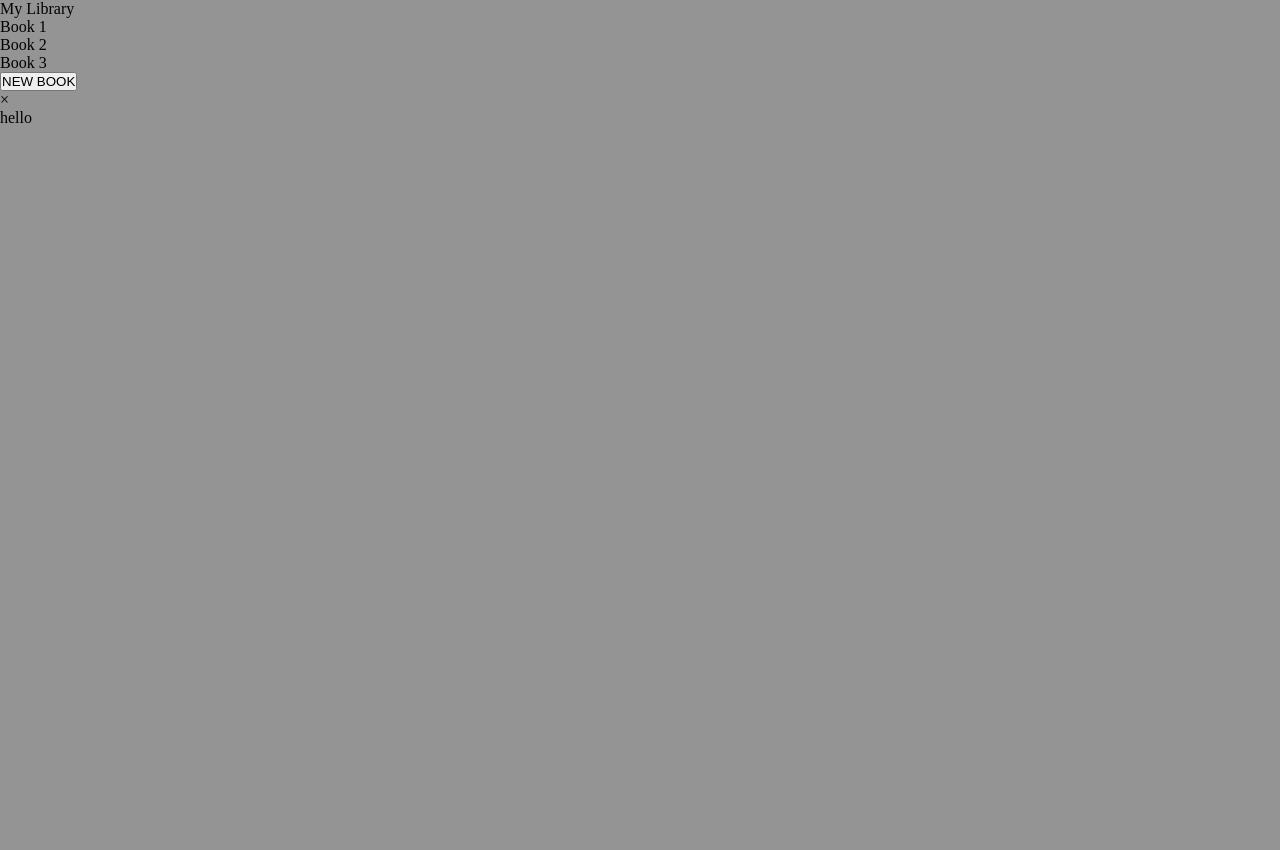
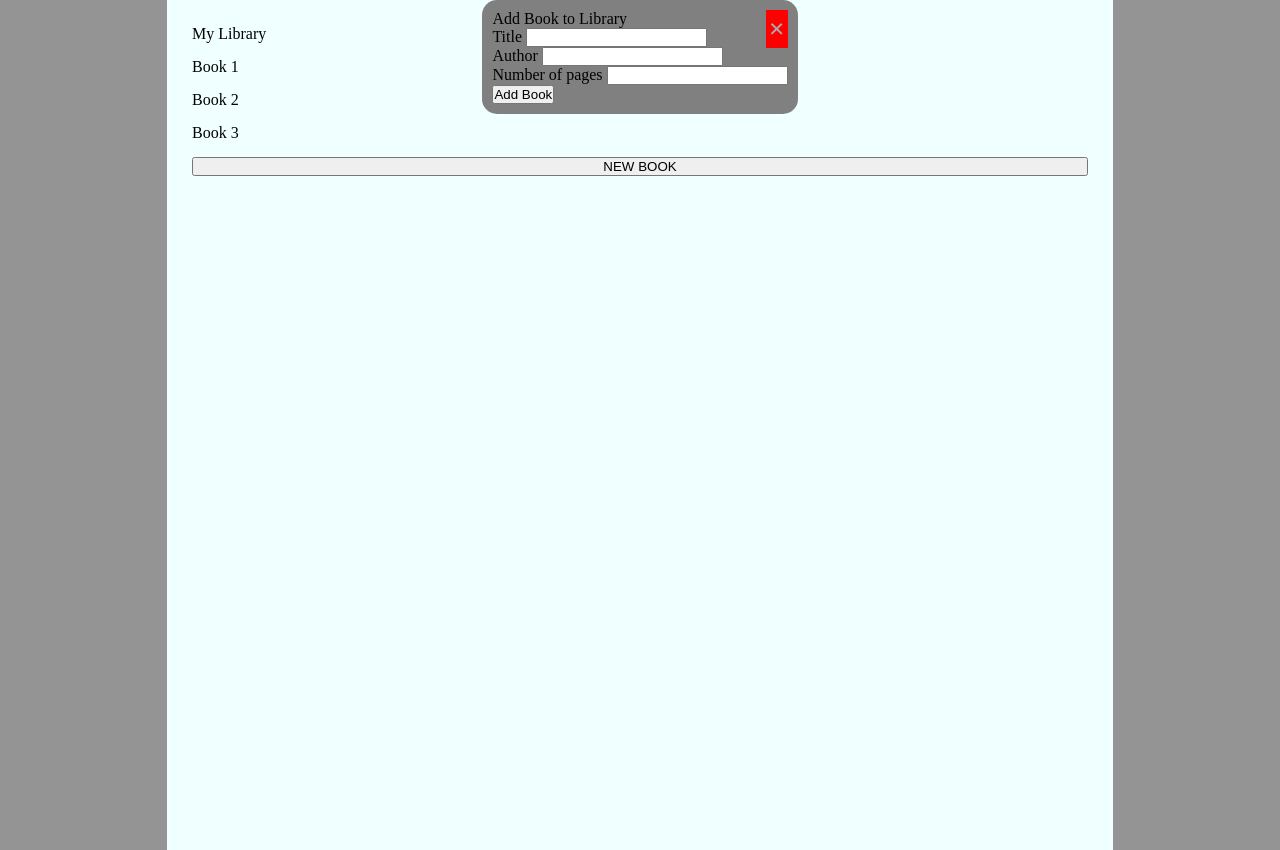
Before and after one commit to Rxanadu/odin-library, a plain HTML site: page index.html in a window 1280 px wide. Both pictures are taken after a click on the button "NEW BOOK". Before the commit the page ends 800 px from the top, so only its background shows below. Drawn offline with Linux system fonts and the light colour scheme.

Commit message:
added CSS to library, form

```diff
--- a/index.html
+++ b/index.html
@@ -1,12 +1,14 @@
 <!DOCTYPE html>
 <html lang="en">
+
 <head>
     <meta charset="UTF-8">
     <meta http-equiv="X-UA-Compatible" content="IE=edge">
     <meta name="viewport" content="width=device-width, initial-scale=1.0">
     <link rel="stylesheet" href="style.css">
-    <title>Document</title>
+    <title>ODIN - Library</title>
 </head>
+
 <body>
     <div class="library">
         <p>My Library</p>
@@ -16,15 +18,41 @@
             <li class="book">Book 3</li>
         </ul>
         <button class="add" id="add-btn">NEW BOOK</button>
-
+    </div>
     <div class="add-modal" id="add-modal">
         <div class="modal-content">
+            <div class="modal-header">
                 <span class="close">&times;</span>
-            <p>hello</p>
-            <!--place form here-->
+                <p>Add Book to Library</p>
+            </div>
+            <div class="add-book-form">
+                <ul>
+                    <li>
+                        <label for="title">
+                            Title
+                            <input type="text" name="title" id="title">
+                        </label>
+                    </li>
+                    <li>
+                        <label for="author">
+                            Author
+                            <input type="text" name="author" id="author">
+                        </label>
+                    </li>
+                    <li>
+                        <label for="pages">
+                            Number of pages
+                            <input type="number" name="pages" id="pages">
+                        </label>
+                    </li>
+                </ul>
+            </div>
+            <div class="form-buttons">
+                <button id="submit">Add Book</button>
             </div>
         </div>
     </div>
     <script src="./script.js"></script>
 </body>
+
 </html>
--- a/style.css
+++ b/style.css
@@ -5,6 +5,36 @@
 
 body{
     background-color: rgb(148, 148, 148);
+    display: flex;
+    justify-content: center;
+}
+
+li{
+    list-style-type: none;
+}
+
+/********************/
+/*Library List*/
+/********************/
+
+.library{
+    background-color: azure;
+    display: flex;
+    flex-direction: column;
+    width: 70%;
+    height: 100vh;
+    padding: 25px;
+    gap: 15px;
+}
+
+.library-list{
+    display: flex;
+    flex-direction: column;
+    gap:15px;
+}
+
+.library-list>p{
+    font-size: 25pt;
 }
 
 /********************/
@@ -13,4 +43,27 @@ body{
 
 .add-modal{
     display: none;
+    position: absolute;
+    background: rgb(129, 128, 128);
+    padding:10px;
+    vertical-align: middle;
+    border-radius: 15px;
 }
+
+
+
+.close{
+    display: flex;
+    justify-content: flex-end;
+    background-color: red;
+    padding:3px;
+
+    color: #aaaaaa;
+  float: right;
+  font-size: 28px;
+  font-weight: bold;
+}
+
+.modal-header>p{
+    justify-content:left;
+}
```
Lines whose indentation alone changed are shown as unchanged.
